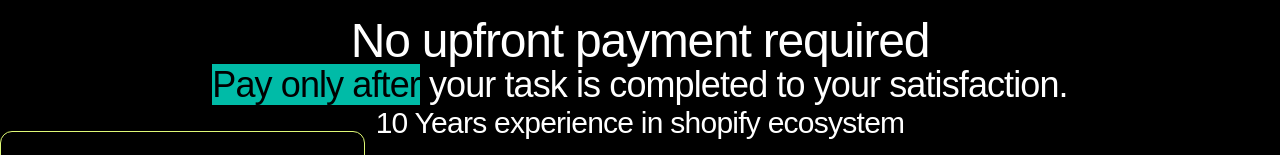
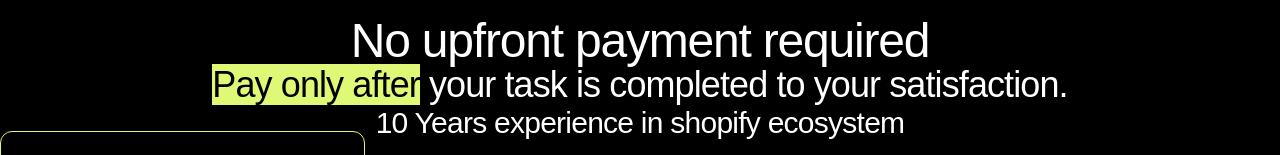
Before and after one commit to Vijendra2016/shopifytaskerwebapp, a Next.js app: page / in a window 1280 px wide. Shown: the part 559-714 px from the top of the page. Built offline with nearby package versions, Linux system fonts and the light colour scheme; no server answers; what tailwindcss-animated would draw is missing.

Commit message:
Tasker Model : update the ui and copy

```diff
--- a/src/app/page.tsx
+++ b/src/app/page.tsx
@@ -15,7 +15,7 @@ export default function Home() {
     <div className="services flex flex-col items-center justify-center text-center text-black ">
 <h1 className="text-3xl md:text-9xl text-white font-medium tracking-tight ">Hire Shopify Expert & Developer,on demand.</h1>
 <h3 className="text-lg md:text-5xl text-white  font-medium tracking-tight"> No upfront payment required </h3>
-<h4 className="text-lg md:text-4xl text-white tracking-tight"> <span className="bg-teal-500 text-black">Pay only after</span> your task is completed to your satisfaction. </h4>
+<h4 className="text-lg md:text-4xl text-white tracking-tight"> <span className="bg-[#DFF976] text-black">Pay only after</span> your task is completed to your satisfaction. </h4>
 <h4 className="text-lg md:text-3xl text-white tracking-tight "> 10 Years experience in shopify ecosystem </h4>
 
 
@@ -34,7 +34,7 @@ export default function Home() {
     < WhyShopifyTasker />
 
 < ClientTell />
-<section className="bg-[#fefdf9] min-h-100">
+<section className="bg-[#DFF976] min-h-100">
 <div className="services  flex flex-col items-center justify-center text-center text-black px-6 py-16 space-y-6 max-w-5xl mx-auto">
   <h3 className="text-3xl text-black md:text-6xl font-bold tracking-tight ">
     How its work</h3>
```
